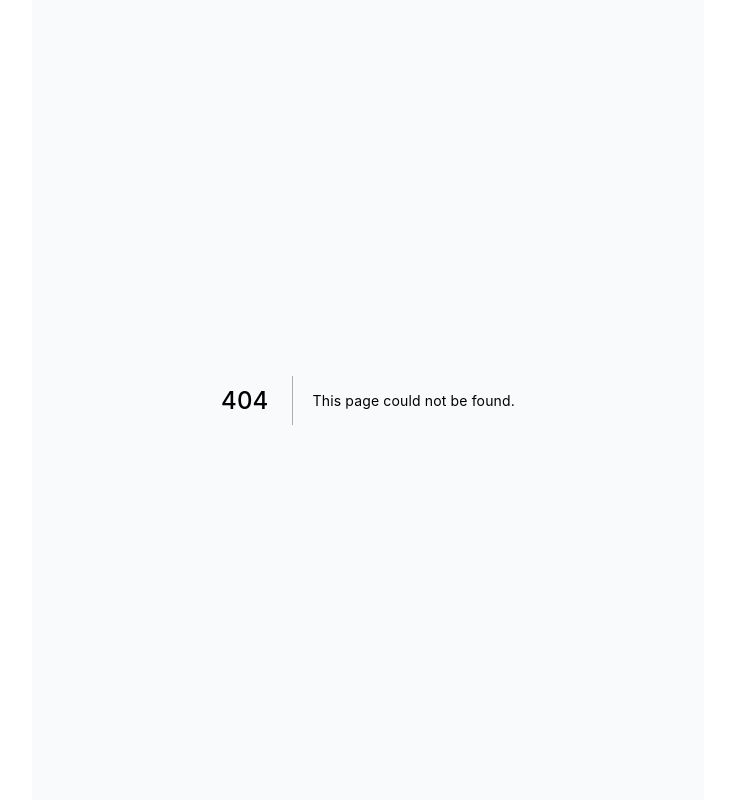
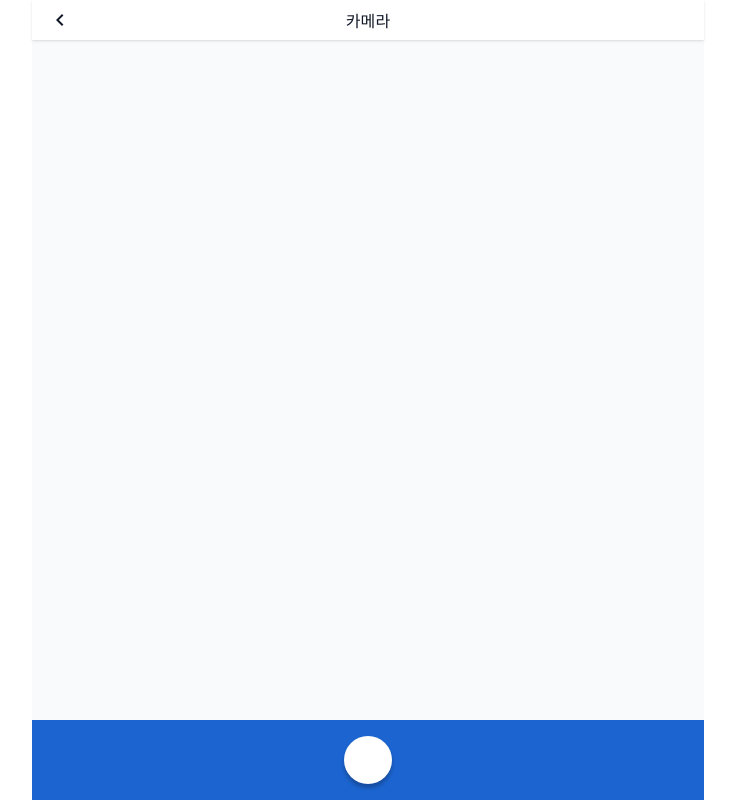
Before and after one commit to swm13-alchemy/alchemy_front_web, a Next.js app: page /pillLense in a window 1280 px wide. Before the commit this address had no page. Shown: the whole page, without its empty margins (272-1007 px from the left). Built offline with nearby package versions, Linux system fonts and the light colour scheme.

Commit message:
[add] PillLense 페이지 틀, FNB 추가. - 나머지 확인페이지 및 아이콘 등은 연결 예정 - 로직 옮기는중 // WIP

```diff
--- /dev/null
+++ b/components/layout/PillLenseFNB.tsx
@@ -0,0 +1,15 @@
+import { FontAwesomeIcon } from '@fortawesome/react-fontawesome'
+import { faCamera } from '@fortawesome/free-solid-svg-icons'
+import Link from 'next/link'
+
+const PillLenseFNB = () => {
+  return (
+    <div className='fixed right-5 bottom-16 w-12 h-12 bg-[#1C65D1] z-60 rounded-full shadow-[0px_4px_4px_rgba(0,0,0,0.25)] cursor-pointer flex items-center justify-center'>
+      <Link href='/pillLense'>
+        <FontAwesomeIcon className=' text-2xl text-white' icon={faCamera} />
+      </Link>
+    </div>
+  )
+}
+
+export default PillLenseFNB
--- a/pages/index.tsx
+++ b/pages/index.tsx
@@ -8,41 +8,38 @@ import MainHeader from '../components/layout/MainHeader'
 import Image from 'next/image'
 import bigLogo from '../public/asset/image/bigLogo.png'
 import React from 'react'
+import PillLenseFNB from '../components/layout/PillLenseFNB'
 
 const Home: NextPage = () => {
   return (
     <ContainerWithBottomNav>
       <SEO title='BeeHealer' />
 
-      {/*<div className='flex flex-col space-y-4'>*/}
-      {/*  <header className='flex flex-col space-y-4 bg-white pb-4'>*/}
-      {/*    <MainHeader />*/}
-      {/*    <SearchBtn />*/}
-      {/*  </header>*/}
+      {/* <div className='flex flex-col space-y-4'> */}
+      {/*  <header className='flex flex-col space-y-4 bg-white pb-4'> */}
+      {/*    <MainHeader /> */}
+      {/*    <SearchBtn /> */}
+      {/*  </header> */}
 
-      {/*  /!*<div className='flex flex-col items-center space-y-12 py-6 bg-white'>*!/*/}
-      {/*  /!*  <section className='flex flex-col space-y-5 w-full'>*!/*/}
-      {/*  /!*    <h2 className='text-xl font-bold px-3'>123일째 잘 먹고 있어요!😉</h2>*!/*/}
-      {/*  /!*    <div className='flex w-full items-center justify-evenly'>*!/*/}
-      {/*  /!*      {['Sun', 'Mon', 'Tue', 'Wed', 'Thu', 'Fri', 'Sat'].map((name) => (*!/*/}
-      {/*  /!*        <DateBox key={name} name={name} />*!/*/}
-      {/*  /!*      ))}*!/*/}
-      {/*  /!*    </div>*!/*/}
-      {/*  /!*  </section>*!/*/}
-      {/*  /!*</div>*!/*/}
+      {/*  /!*<div className='flex flex-col items-center space-y-12 py-6 bg-white'>*!/ */}
+      {/*  /!*  <section className='flex flex-col space-y-5 w-full'>*!/ */}
+      {/*  /!*    <h2 className='text-xl font-bold px-3'>123일째 잘 먹고 있어요!😉</h2>*!/ */}
+      {/*  /!*    <div className='flex w-full items-center justify-evenly'>*!/ */}
+      {/*  /!*      {['Sun', 'Mon', 'Tue', 'Wed', 'Thu', 'Fri', 'Sat'].map((name) => (*!/ */}
+      {/*  /!*        <DateBox key={name} name={name} />*!/ */}
+      {/*  /!*      ))}*!/ */}
+      {/*  /!*    </div>*!/ */}
+      {/*  /!*  </section>*!/ */}
+      {/*  /!*</div>*!/ */}
 
-      {/*  <div className='bg-white'>*/}
-      {/*    <MyPillList />*/}
-      {/*  </div>*/}
-      {/*</div>*/}
+      {/*  <div className='bg-white'> */}
+      {/*    <MyPillList /> */}
+      {/*  </div> */}
+      {/* </div> */}
 
       <div className='bg-white h-screen flex flex-col'>
         <div className='relative w-[15.625rem] h-[3.83254rem] mx-auto mt-32 mb-10'>
-          <Image
-            src={bigLogo}
-            className='object-cover'
-            layout='fill'
-          />
+          <Image src={bigLogo} className='object-cover' layout='fill' />
         </div>
         <SearchBtn />
 
@@ -51,7 +48,7 @@ const Home: NextPage = () => {
         </div>
       </div>
 
-
+      <PillLenseFNB />
     </ContainerWithBottomNav>
   )
 }
--- /dev/null
+++ b/pages/pillLense.tsx
@@ -0,0 +1,27 @@
+import { NextPage } from 'next'
+import { useRouter } from 'next/router'
+import BackHeader from '../components/layout/BackHeader'
+
+const PillLense: NextPage = () => {
+  const router = useRouter()
+
+  return (
+    <div>
+      <BackHeader router={router} name='카메라' />
+
+      {/* 카메라 모듈 */}
+
+      {/* 가이드라인 표시가 Z-index를 달리해서 존재해야함. */}
+
+      {/* 하단에, Logic과 연결된 캡쳐부분 + hook */}
+
+      <div className='fixed bottom-0 w-full max-w-2xl h-20 bg-[#1C65D1] flex items-center justify-center'>
+        <div className='w-12 h-12 bg-white rounded-full shadow-[0px_4px_4px_rgba(0,0,0,0.25)] cursor-pointer'>
+          {/* 카메라 버튼 - TODO :: 로직 연결해야함! */}
+        </div>
+      </div>
+    </div>
+  )
+}
+
+export default PillLense
```
Also changed, not shown: 1 other file (tests, documents, lock files or other folders).
